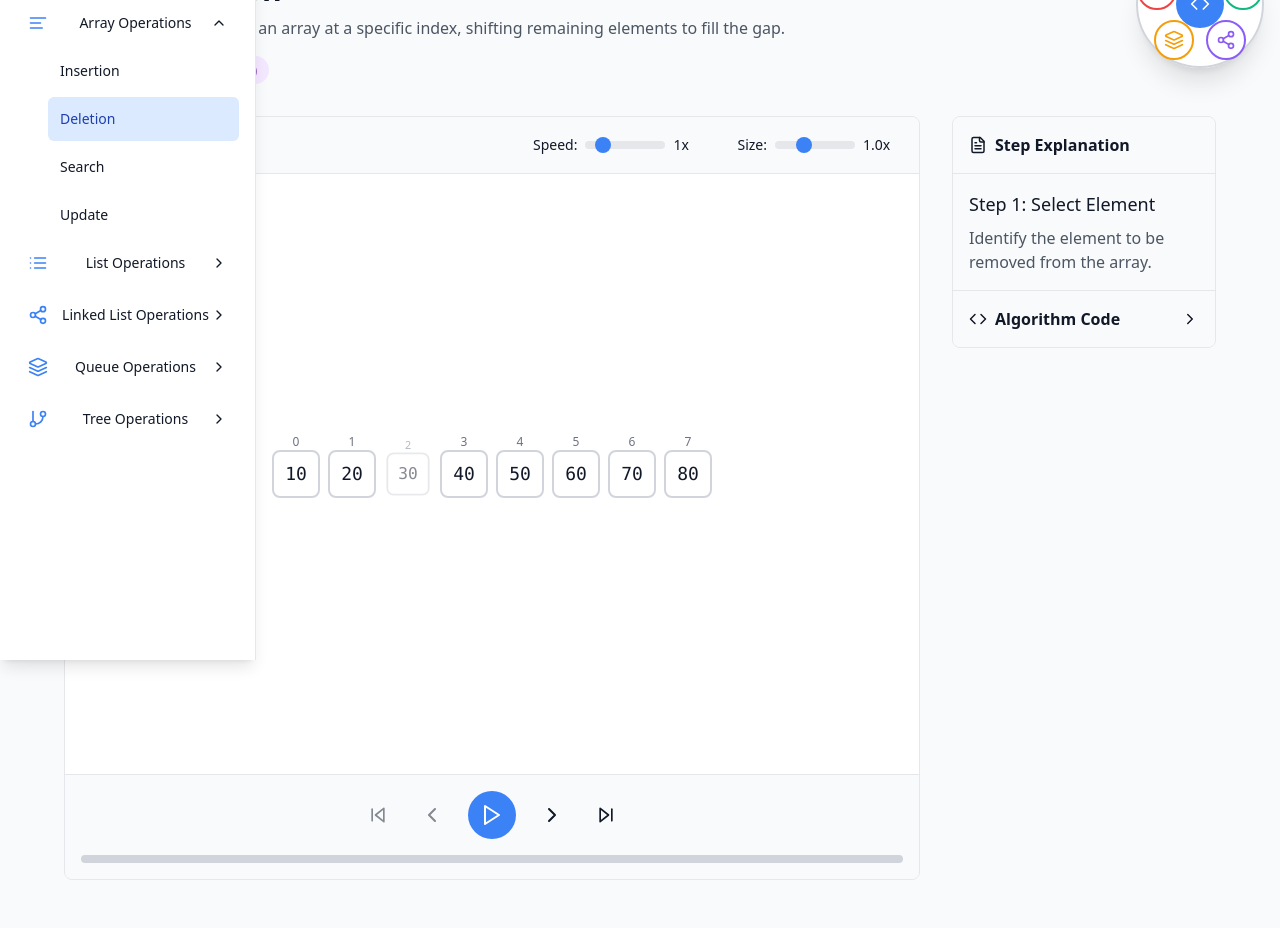
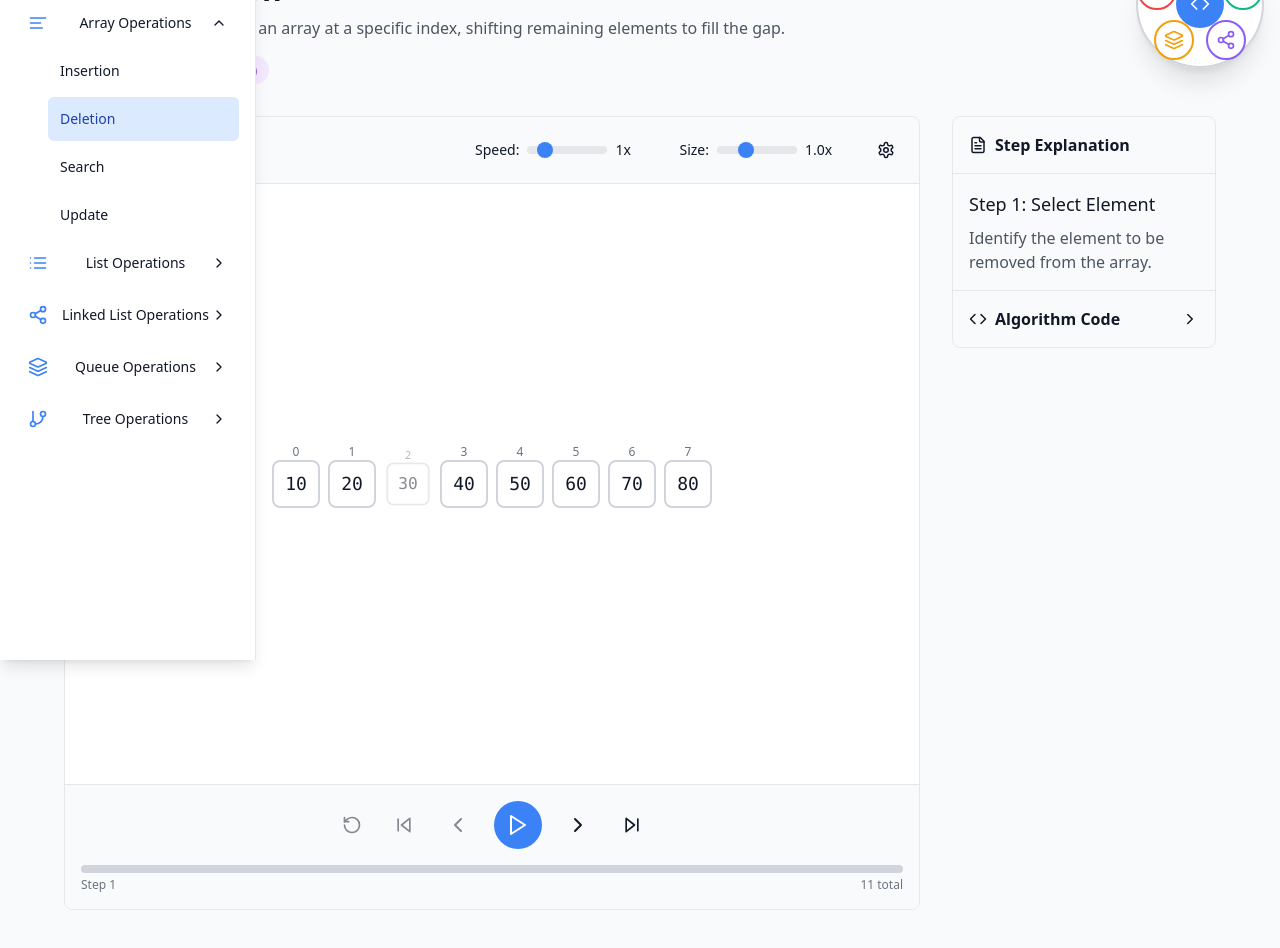
Before and after one commit to opadasaleh/Datastructure, a React (Vite) app: page /algorithms/array-delete in a window 1280 px wide. Shown: the part 140-1088 px from the top of the page. Built offline with nearby package versions, Linux system fonts and the light colour scheme.

Commit message:
Reset Button and Visualization Controls

```diff
--- a/src/pages/AlgorithmVisualizer.tsx
+++ b/src/pages/AlgorithmVisualizer.tsx
@@ -4,7 +4,7 @@ import { useTheme } from '../contexts/ThemeContext';
 import {
   Play, Pause, SkipBack, SkipForward,
   Code, FileText, ChevronRight, ChevronDown,
-  ChevronLeft
+  ChevronLeft, RotateCcw, Settings
 } from 'lucide-react';
 import SizeControl from '../components/controls/SizeControl';
 import ArrayVisualizer from '../components/visualizations/ArrayVisualizer';
@@ -1004,6 +1004,9 @@ const AlgorithmVisualizer: React.FC = () => {
   const [step, setStep] = useState(0);
   const [maxSteps, setMaxSteps] = useState(10);
   const [codeOpen, setCodeOpen] = useState(false);
+  const [showControls, setShowControls] = useState(false);
+  const [autoPlay, setAutoPlay] = useState(false);
+  const [loopAnimation, setLoopAnimation] = useState(false);
 
   const algorithm = ALGORITHMS[id as keyof typeof ALGORITHMS];
 
@@ -1021,12 +1024,16 @@ const AlgorithmVisualizer: React.FC = () => {
       if (step < maxSteps - 1) {
         setStep(prevStep => prevStep + 1);
       } else {
-        setPlaying(false);
+        if (loopAnimation) {
+          setStep(0); // Loop back to start
+        } else {
+          setPlaying(false);
+        }
       }
     }, 1000 / speed);
 
     return () => clearTimeout(timer);
-  }, [playing, step, maxSteps, speed]);
+  }, [playing, step, maxSteps, speed, loopAnimation]);
 
   const handlePlayPause = () => {
     setPlaying(!playing);
@@ -1047,6 +1054,11 @@ const AlgorithmVisualizer: React.FC = () => {
     if (step > 0) {
       setStep(prevStep => prevStep - 1);
     }
+  };
+
+  const handleGoToEnd = () => {
+    setStep(maxSteps - 1);
+    setPlaying(false);
   };
 
   if (!algorithm) {
@@ -1178,8 +1190,80 @@ const AlgorithmVisualizer: React.FC = () => {
 
                   {/* Size Control */}
                   <SizeControl />
+
+                  {/* Advanced Controls Toggle */}
+                  <button
+                    onClick={() => setShowControls(!showControls)}
+                    className={`
+                      p-2 rounded-full transition-colors
+                      ${theme === 'dark' ? 'hover:bg-gray-700' : 'hover:bg-gray-200'}
+                    `}
+                    title="Advanced Controls"
+                  >
+                    <Settings size={18} />
+                  </button>
                 </div>
               </div>
+
+              {/* Advanced Controls Panel */}
+              {showControls && (
+                <div className={`
+                  mt-4 p-4 rounded-lg border
+                  ${theme === 'dark' ? 'bg-gray-900 border-gray-600' : 'bg-gray-100 border-gray-300'}
+                `}>
+                  <h3 className="text-sm font-semibold mb-3">Advanced Controls</h3>
+                  <div className="grid grid-cols-1 sm:grid-cols-2 gap-4">
+                    {/* Auto Play */}
+                    <div className="flex items-center space-x-2">
+                      <input
+                        type="checkbox"
+                        id="autoPlay"
+                        checked={autoPlay}
+                        onChange={(e) => setAutoPlay(e.target.checked)}
+                        className="rounded"
+                      />
+                      <label htmlFor="autoPlay" className="text-sm">Auto-play on load</label>
+                    </div>
+
+                    {/* Loop Animation */}
+                    <div className="flex items-center space-x-2">
+                      <input
+                        type="checkbox"
+                        id="loopAnimation"
+                        checked={loopAnimation}
+                        onChange={(e) => setLoopAnimation(e.target.checked)}
+                        className="rounded"
+                      />
+                      <label htmlFor="loopAnimation" className="text-sm">Loop animation</label>
+                    </div>
+
+                    {/* Step Slider */}
+                    <div className="sm:col-span-2">
+                      <label className="text-sm font-medium mb-2 block">
+                        Manual Step Control: {step + 1} / {maxSteps}
+                      </label>
+                      <input
+                        type="range"
+                        min="0"
+                        max={maxSteps - 1}
+                        value={step}
+                        onChange={(e) => {
+                          setStep(Number(e.target.value));
+                          setPlaying(false);
+                        }}
+                        className={`
+                          w-full h-2 rounded-lg appearance-none cursor-pointer
+                          ${theme === 'dark'
+                            ? 'bg-gray-700 [&::-webkit-slider-thumb]:bg-green-500 [&::-moz-range-thumb]:bg-green-500'
+                            : 'bg-gray-200 [&::-webkit-slider-thumb]:bg-green-500 [&::-moz-range-thumb]:bg-green-500'}
+                          [&::-webkit-slider-thumb]:appearance-none [&::-webkit-slider-thumb]:w-4 [&::-webkit-slider-thumb]:h-4 [&::-webkit-slider-thumb]:rounded-full
+                          [&::-moz-range-thumb]:w-4 [&::-moz-range-thumb]:h-4 [&::-moz-range-thumb]:rounded-full [&::-moz-range-thumb]:border-none
+                        `}
+                      />
+                    </div>
+                  </div>
+                </div>
+              )}
             </div>
 
             {/* Visualization Canvas - Much bigger now */}
@@ -1196,6 +1280,20 @@ const AlgorithmVisualizer: React.FC = () => {
               ${theme === 'dark' ? 'bg-gray-800 border-gray-700' : 'bg-gray-50 border-gray-200'}
             `}>
               <div className="flex items-center justify-center space-x-4">
+                {/* Reset Button */}
+                <button
+                  onClick={handleReset}
+                  className={`
+                    p-2 rounded-full transition-colors
+                    ${theme === 'dark' ? 'hover:bg-gray-700' : 'hover:bg-gray-200'}
+                    disabled:opacity-50
+                  `}
+                  disabled={step === 0 && !playing}
+                  title="Reset to beginning"
+                >
+                  <RotateCcw size={20} />
+                </button>
+
                 <button
                   onClick={handleReset}
                   className={`
@@ -1242,7 +1340,7 @@ const AlgorithmVisualizer: React.FC = () => {
                   <ChevronRight size={24} />
                 </button>
                 <button
-                  onClick={() => setStep(maxSteps - 1)}
+                  onClick={handleGoToEnd}
                   className={`
                     p-2 rounded-full
                     ${theme === 'dark' ? 'hover:bg-gray-700' : 'hover:bg-gray-200'}
@@ -1260,6 +1358,10 @@ const AlgorithmVisualizer: React.FC = () => {
                     className="absolute top-0 left-0 h-2 bg-blue-500 rounded"
                     style={{ width: `${(step / (maxSteps - 1)) * 100}%` }}
                   ></div>
+                </div>
+                <div className="flex justify-between text-xs text-gray-500 mt-1">
+                  <span>Step {step + 1}</span>
+                  <span>{maxSteps} total</span>
                 </div>
               </div>
             </div>
```
